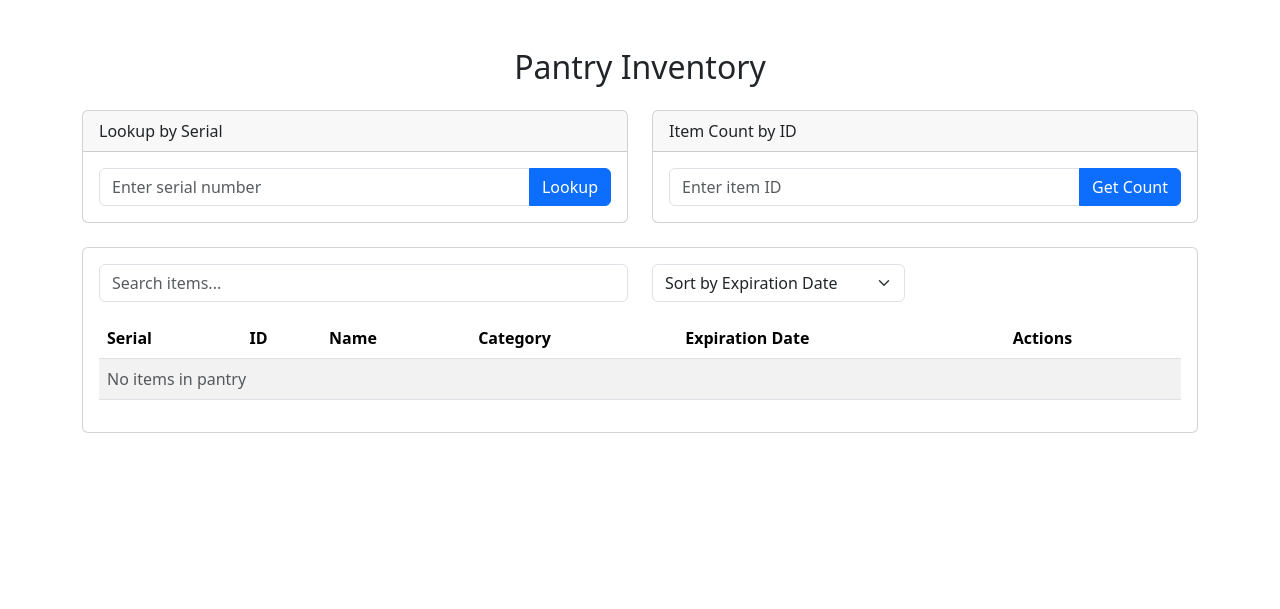
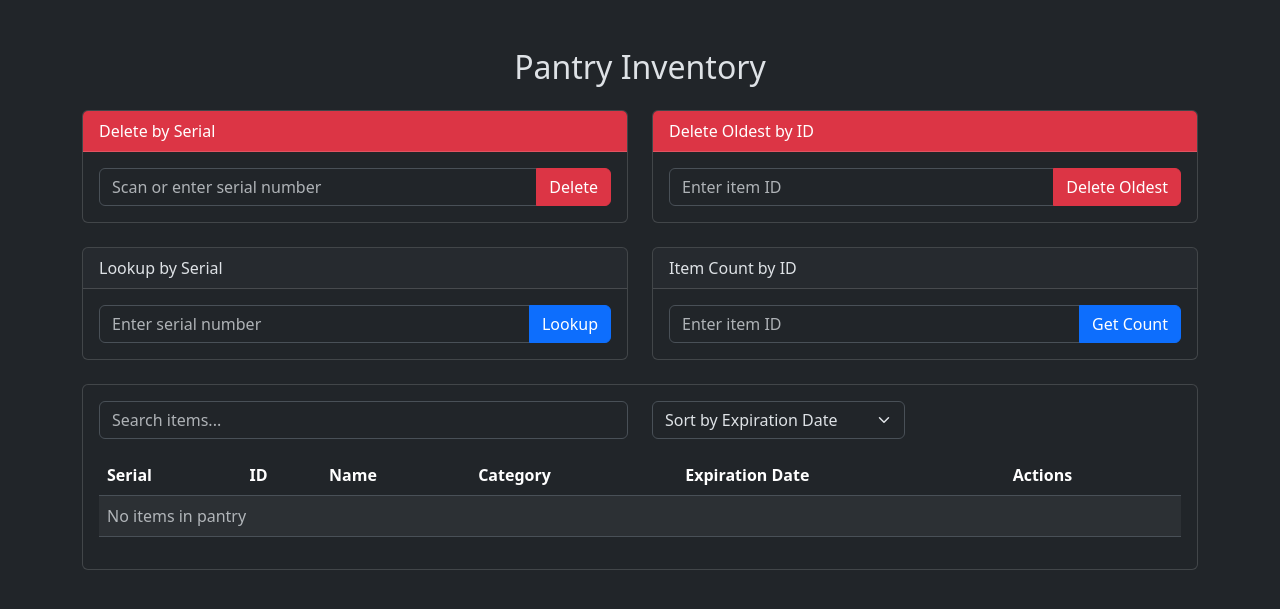
Before and after one commit to InediblePie/smart_pantry, a Flask app: page /pantry in a window 1280 px wide. Shown: the part 56-665 px from the top of the page. Run offline with Flask 3, Linux system fonts and the light colour scheme; data that the repository does not hold is empty; parts of the project's set-up code (start-up, migrations or seed data) failed here and were passed over; some libraries are stand-ins or nearby versions.

Commit message:
Implemented label printing, cleaned up UI and handling as well as updated pantry view and integrated shopping list generation with pantry item count

```diff
--- a/app.py
+++ b/app.py
@@ -1,10 +1,10 @@
 from flask import Flask, render_template, request, redirect, url_for, send_file
 from dotenv import load_dotenv
-import os
 from reportlab.lib.pagesizes import letter
 from reportlab.pdfgen import canvas
 from reportlab.lib.units import inch
 from io import BytesIO
+import os
 
 from src.data_handling import MealDB, PantryDirectoryDB, PantryDB
 
@@ -44,15 +44,29 @@ def save_week():
 
     # Handle regular form fields
     for key in request.form.keys():
-        if key == "week" or key.endswith('_ingredients[]'):
+        if key == "week" or key.endswith('_ingredients[]') or key.endswith('_quantities[]'):
             continue
         meals[key] = request.form.get(key)
 
-    # Handle ingredient arrays
+    # Handle ingredient arrays with quantities
     for day in days:
         ingredients = request.form.getlist(f"{day}_ingredients[]")
+        quantities = request.form.getlist(f"{day}_quantities[]")
         if ingredients:
-            meals[f"{day}_ingredients"] = ingredients
+            # Store as list of dicts with id and quantity
+            meals[f"{day}_ingredients"] = [
+                {"id": ing, "qty": int(qty) if qty else 1}
+                for ing, qty in zip(ingredients, quantities)
+            ]
+
+    # Handle additional shopping items
+    additional_ingredients = request.form.getlist("additional_ingredients[]")
+    additional_quantities = request.form.getlist("additional_quantities[]")
+    if additional_ingredients:
+        meals["additional_ingredients"] = [
+            {"id": ing, "qty": int(qty) if qty else 1}
+            for ing, qty in zip(additional_ingredients, additional_quantities)
+        ]
 
     mdb.save_week(week, meals)
     return redirect(url_for('index'))
@@ -115,6 +129,24 @@ def delete_pantry_item():
     pdb.remove_item(serial)
     return redirect(url_for('pantry_view'))
 
+@app.route('/pantry/delete_by_serial', methods=['POST'])
+def delete_by_serial():
+    serial = request.form.get('serial')
+    if not serial:
+        raise Exception('Serial is required')
+
+    pdb.remove_item(int(serial))
+    return redirect(url_for('pantry_view'))
+
+@app.route('/pantry/delete_oldest_by_id', methods=['POST'])
+def delete_oldest_by_id():
+    item_id = request.form.get('item_id')
+    if not item_id:
+        raise Exception('Item ID is required')
+
+    pdb.remove_oldest_by_id(int(item_id))
+    return redirect(url_for('pantry_view'))
+
 # Route for pantry intake
 @app.route('/pantry/intake')
 def pantry_intake():
@@ -142,8 +174,125 @@ def add_pantry_item():
         raise Exception('Item ID and expiration date are required')
 
     item_id = int(item_id)
-    pdb.add_item(pddb, item_id, expiration_date)
-    return redirect(url_for('pantry_intake'))
+    serial = pdb.add_item(pddb, item_id, expiration_date)
+
+    # Redirect to label generation page
+    return redirect(url_for('generate_label', serial=serial, item_id=item_id, expiration_date=expiration_date))
+
+@app.route('/pantry/label')
+def generate_label():
+    serial = request.args.get('serial')
+    item_id = request.args.get('item_id')
+    expiration_date = request.args.get('expiration_date')
+
+    if not serial or not item_id or not expiration_date:
+        return redirect(url_for('pantry_intake'))
+
+    return render_template('label_print.html', serial=serial, item_id=item_id, expiration_date=expiration_date)
+
+@app.route('/pantry/label/image')
+def generate_label_image():
+    from PIL import Image, ImageDraw, ImageFont
+    import barcode
+    from barcode.writer import ImageWriter
+
+    serial = request.args.get('serial')
+    item_id = request.args.get('item_id')
+    expiration_date = request.args.get('expiration_date')
+
+    if not serial or not item_id or not expiration_date:
+        raise Exception('Missing label parameters')
+
+    # Get item name from database
+    item = pddb.get_item_by_id(int(item_id))
+    item_name = item['name'] if item else 'Unknown Item'
+
+    # Create label image (4x6 inches at 300 DPI - vertical layout)
+    width, height = 1200, 1800  # 4x6 inches at 300 DPI
+    img = Image.new('RGB', (width, height), 'white')
+    draw = ImageDraw.Draw(img)
+
+    try:
+        font_huge = ImageFont.truetype('./static/Roboto-Bold.ttf', 120)
+        font_large = ImageFont.truetype('./static/Roboto-Bold.ttf', 80)
+        font_medium = ImageFont.truetype('./static/Roboto-Regular.ttf', 60)
+    except:
+        font_huge = ImageFont.load_default()
+        font_large = ImageFont.load_default()
+        font_medium = ImageFont.load_default()
+
+    # Generate barcodes with optimal settings for scanning
+    CODE128 = barcode.get_barcode_class('code128')
+
+    # Serial barcode
+    serial_barcode = CODE128(serial, writer=ImageWriter())
+    serial_barcode_img = serial_barcode.render({
+        'write_text': False,
+        'module_height': 25,
+        'module_width': 0.6,
+        'quiet_zone': 10
+    })
+    serial_barcode_img = serial_barcode_img.resize((1000, 300))
+
+    # Item ID barcode
+    item_barcode = CODE128(item_id, writer=ImageWriter())
+    item_barcode_img = item_barcode.render({
+        'write_text': False,
+        'module_height': 25,
+        'module_width': 0.6,
+        'quiet_zone': 10
+    })
+    item_barcode_img = item_barcode_img.resize((1000, 300))
+
+    # Vertical layout
+    x_center = width // 2
+    y_pos = 50
+
+    # Serial section
+    text_bbox = draw.textbbox((0, 0), 'Serial:', font=font_large)
+    text_width = text_bbox[2] - text_bbox[0]
+    draw.text((x_center - text_width // 2, y_pos), 'Serial:', font=font_large, fill='black')
+    y_pos += 90
+    img.paste(serial_barcode_img, ((width - 1000) // 2, y_pos))
+    y_pos += 310
+    text_bbox = draw.textbbox((0, 0), serial, font=font_medium)
+    text_width = text_bbox[2] - text_bbox[0]
+    draw.text((x_center - text_width // 2, y_pos), serial, font=font_medium, fill='black')
+
+    # Item ID section
+    y_pos += 100
+    text_bbox = draw.textbbox((0, 0), 'Item ID:', font=font_large)
+    text_width = text_bbox[2] - text_bbox[0]
+    draw.text((x_center - text_width // 2, y_pos), 'Item ID:', font=font_large, fill='black')
+    y_pos += 90
+    img.paste(item_barcode_img, ((width - 1000) // 2, y_pos))
+    y_pos += 310
+    text_bbox = draw.textbbox((0, 0), item_id, font=font_medium)
+    text_width = text_bbox[2] - text_bbox[0]
+    draw.text((x_center - text_width // 2, y_pos), item_id, font=font_medium, fill='black')
+
+    # Expiration date
+    y_pos += 100
+    text_bbox = draw.textbbox((0, 0), 'Expires:', font=font_large)
+    text_width = text_bbox[2] - text_bbox[0]
+    draw.text((x_center - text_width // 2, y_pos), 'Expires:', font=font_large, fill='black')
+    y_pos += 90
+    text_bbox = draw.textbbox((0, 0), expiration_date, font=font_huge)
+    text_width = text_bbox[2] - text_bbox[0]
+    draw.text((x_center - text_width // 2, y_pos), expiration_date, font=font_huge, fill='black')
+
+    # Item name at bottom
+    y_pos += 140
+    text_bbox = draw.textbbox((0, 0), item_name, font=font_large)
+    text_width = text_bbox[2] - text_bbox[0]
+    draw.text((x_center - text_width // 2, y_pos), item_name, font=font_large, fill='black')
+
+    # Save to buffer
+    buffer = BytesIO()
+    img.save(buffer, format='PNG')
+    buffer.seek(0)
+
+    return send_file(buffer, mimetype='image/png')
 
 # Route to add an item to the pantry directory
 @app.route('/pantry/directory/add', methods=['POST'])
@@ -196,6 +345,64 @@ def search_pantry_directory():
     results = [{'id': item['id'], 'name': item['name']} for item in items if query in item['name'].lower()]
     return jsonify(results[:10])  # Limit to 10 results
 
+# Generates a PDF shopping list for the specified week, including checkboxes for each item
+# with 2 secions, one for items to check stock and one for items to buy, and handles pagination for long lists
+def generate_shopping_list(week: str, check_items: list[str], items: list[str]) -> BytesIO:
+    buffer = BytesIO()
+    pdf = canvas.Canvas(buffer, pagesize=letter)
+    pdf.setTitle(f"Shopping List - Week {week}")
+
+    # pdf.setFont("Helvetica-Bold", 16)
+    # pdf.drawString(1 * inch, 10.5 * inch, f"Shopping List - Week {week}")
+
+    y_position = 10 * inch
+    # pdf.setFont("Helvetica", 12)
+
+    # Section 1: Check Item Stock
+    if len(items) > 0:
+        pdf.setFont("Helvetica-Bold", 16)
+        pdf.drawString(1 * inch, y_position, f"Shopping List - {week}")
+        y_position -= 0.5 * inch
+        pdf.setFont("Helvetica", 12)
+
+        for item in items:
+            if y_position < 1 * inch:
+                pdf.showPage()
+                y_position = 10.5 * inch
+                pdf.setFont("Helvetica", 12)
+
+            pdf.rect(0.5 * inch, y_position - 0.05 * inch, 0.15 * inch, 0.15 * inch)
+            pdf.drawString(0.8 * inch, y_position, item)
+            y_position -= 0.3 * inch
+
+        y_position -= 0.3 * inch  # Extra space between sections
+
+    # Section 2: Shopping List
+    if len(check_items) > 0:
+        if y_position < 2 * inch:
+            pdf.showPage()
+            y_position = 10.5 * inch
+
+        pdf.setFont("Helvetica-Bold", 16)
+        pdf.drawString(1 * inch, y_position, "Check Item Stock")
+        y_position -= 0.5 * inch
+        pdf.setFont("Helvetica", 12)
+
+        for item in check_items:
+            if y_position < 1 * inch:
+                pdf.showPage()
+                y_position = 10.5 * inch
+                pdf.setFont("Helvetica", 12)
+
+            pdf.rect(0.5 * inch, y_position - 0.05 * inch, 0.15 * inch, 0.15 * inch)
+            pdf.drawString(0.8 * inch, y_position, item)
+            y_position -= 0.3 * inch
+
+    pdf.save()
+    buffer.seek(0)
+
+    return buffer
+
 # Route to download the shopping list as a PDF
 @app.route("/download_shopping_list")
 def download_shopping_list():
@@ -208,47 +415,28 @@ def download_shopping_list():
     if not week_data:
         raise Exception("No items found for week")
 
-    buffer = BytesIO()
-    pdf = canvas.Canvas(buffer, pagesize=letter)
-    pdf.setTitle(f"Shopping List - Week {week}")
-
-    pdf.setFont("Helvetica-Bold", 16)
-    pdf.drawString(1 * inch, 10.5 * inch, f"Shopping List - Week {week}")
-
-    y_position = 10 * inch
-    pdf.setFont("Helvetica", 12)
-
     days = ['monday', 'tuesday', 'wednesday', 'thursday', 'friday', 'saturday', 'sunday']
+    check_items = []
+    shopping_items = []
 
     for day in days:
-        ingredients = week_data.get(f"{day}_ingredients", "")
-        if ingredients:
-            items = [item.strip() for item in ingredients.split('\n') if item.strip()]
-            if items:
-                for item in items:
-                    if y_position < 1 * inch:
-                        pdf.showPage()
-                        y_position = 10.5 * inch
-                        pdf.setFont("Helvetica", 12)
+        ingredients = week_data.get(f"{day}_ingredients", [])
+        for ingredient in ingredients:
+            item = pddb.get_item_by_id(int(ingredient['id']))
+            if item:
+                shopping_count = pdb.item_count(int(ingredient['id']))
+                if shopping_count - int(ingredient['qty']) < 0:
+                    shopping_items.append(item['name'])
+                elif shopping_count - int(ingredient['qty']) == 0:
+                    check_items.append(item['name'])
 
-                    pdf.rect(0.5 * inch, y_position - 0.05 * inch, 0.15 * inch, 0.15 * inch)
-                    pdf.drawString(0.8 * inch, y_position, item)
-                    y_position -= 0.3 * inch
+    # Add additional shopping items
+    additional_items = week_data.get('additional_ingredients', [])
+    for ingredient in additional_items:
+        item = pddb.get_item_by_id(int(ingredient['id']))
+        if item:
+            shopping_items.append(item['name'])
 
-    additional_items = week_data.get("additional_items", "")
-    if additional_items:
-        items = [item.strip() for item in additional_items.split('\n') if item.strip()]
-        for item in items:
-            if y_position < 1 * inch:
-                pdf.showPage()
-                y_position = 10.5 * inch
-                pdf.setFont("Helvetica", 12)
-
-            pdf.rect(0.5 * inch, y_position - 0.05 * inch, 0.15 * inch, 0.15 * inch)
-            pdf.drawString(0.8 * inch, y_position, item)
-            y_position -= 0.3 * inch
-
-    pdf.save()
-    buffer.seek(0)
+    buffer = generate_shopping_list(week, check_items, shopping_items)
 
     return send_file(buffer, as_attachment=True, download_name=f"shopping_list_{week}.pdf", mimetype="application/pdf")
--- a/requirements.txt
+++ b/requirements.txt
@@ -3,3 +3,5 @@ reportlab==4.0.7
 python-dotenv==1.0.0
 gunicorn==21.2.0
 psycopg2-binary==2.9.11
+pillow==12.1.1
+python-barcode==0.16.1
--- a/templates/base.html
+++ b/templates/base.html
@@ -1,5 +1,5 @@
 <!DOCTYPE html>
-<html lang="en">
+<html lang="en" data-bs-theme="dark">
 <head>
     <meta charset="UTF-8">
     <meta name="viewport" content="width=device-width, initial-scale=1.0">
--- a/templates/pantry_view.html
+++ b/templates/pantry_view.html
@@ -2,6 +2,36 @@
 
 {% block content %}
 <h2 class="text-center mb-4">Pantry Inventory</h2>
+
+<!-- Quick Delete Section -->
+<div class="row mb-4">
+    <div class="col-md-6">
+        <div class="card">
+            <div class="card-header bg-danger text-white">Delete by Serial</div>
+            <div class="card-body">
+                <form method="POST" action="/pantry/delete_by_serial">
+                    <div class="input-group">
+                        <input type="number" class="form-control" name="serial" placeholder="Scan or enter serial number" required>
+                        <button type="submit" class="btn btn-danger">Delete</button>
+                    </div>
+                </form>
+            </div>
+        </div>
+    </div>
+    <div class="col-md-6">
+        <div class="card">
+            <div class="card-header bg-danger text-white">Delete Oldest by ID</div>
+            <div class="card-body">
+                <form method="POST" action="/pantry/delete_oldest_by_id">
+                    <div class="input-group">
+                        <input type="number" class="form-control" name="item_id" placeholder="Enter item ID" required>
+                        <button type="submit" class="btn btn-danger">Delete Oldest</button>
+                    </div>
+                </form>
+            </div>
+        </div>
+    </div>
+</div>
 
 <!-- Serial Lookup and Item Count Section -->
 <div class="row mb-4">
```
Also changed, not shown: src/data_handling.py (+13 -3 lines), templates/label_print.html (added, +51 -0 lines), templates/meal_planning.html (+50 -7 lines), static/Roboto-Bold.ttf (added), static/Roboto-Regular.ttf (added).
